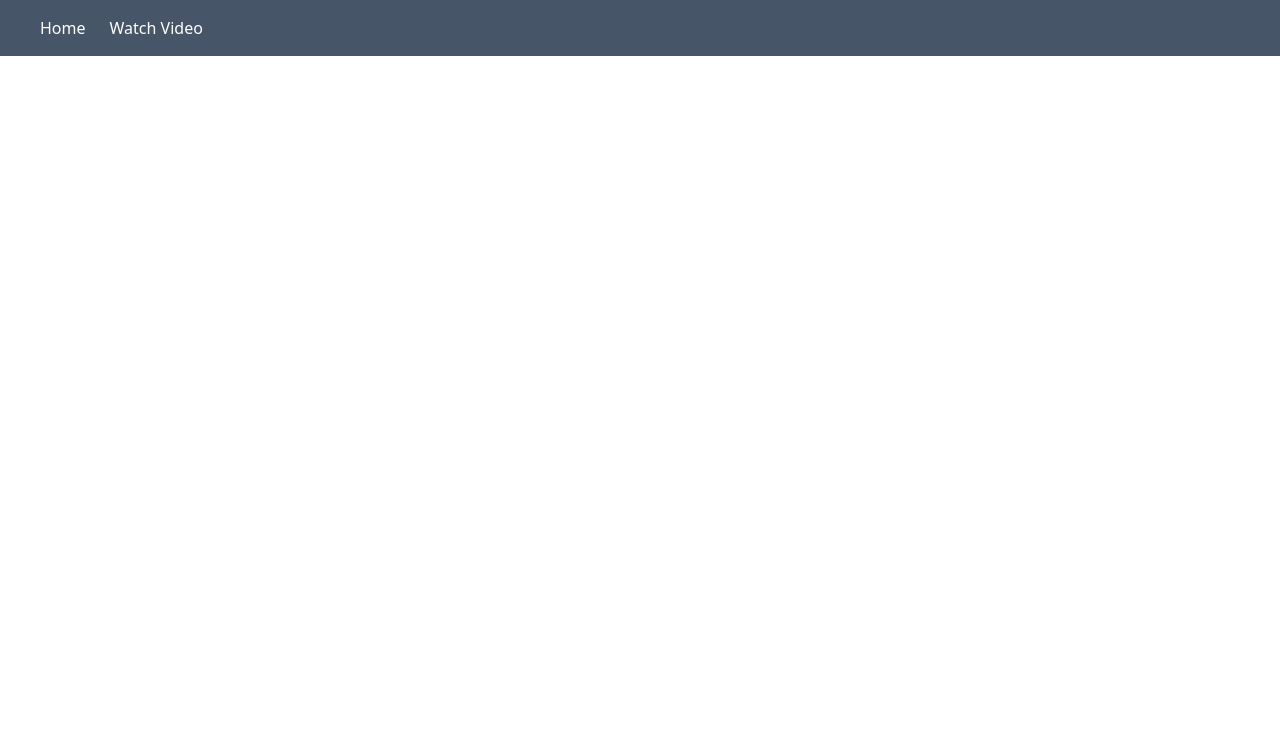
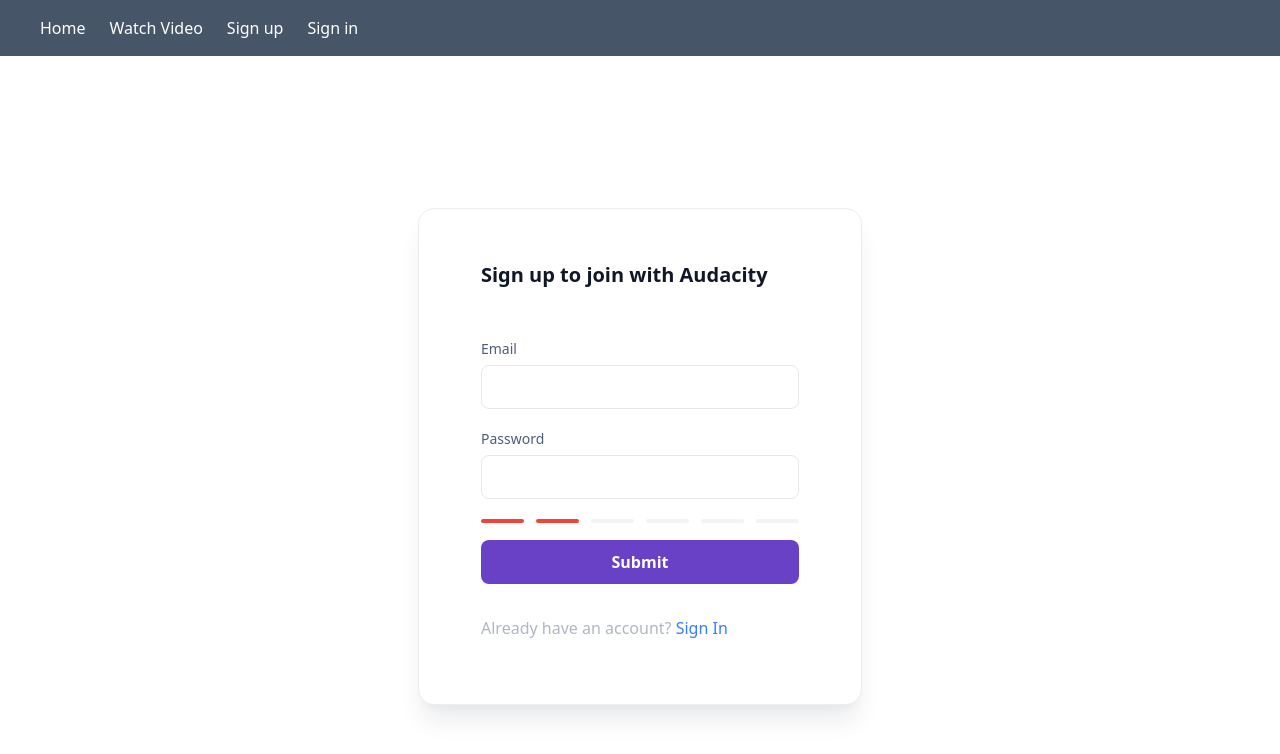
Before and after one commit to farjanaIslamNipa/audacity-job-task, a Vue app: page /sign-up in a window 1280 px wide. Before the commit this address had no page. Shown: the top 754 px of the page. Built offline with nearby package versions, Linux system fonts and the light colour scheme.

Commit message:
implement firebase authentication

```diff
--- a/package.json
+++ b/package.json
@@ -9,6 +9,7 @@
     "preview": "vite preview"
   },
   "dependencies": {
+    "firebase": "^10.7.1",
     "vue": "^3.3.11",
     "vue-router": "^4.2.5"
   },
--- a/src/components/app/Navbar.vue
+++ b/src/components/app/Navbar.vue
@@ -2,6 +2,8 @@
   <div class="bg-slate-600 text-white px-10 py-4 flex gap-6">
     <router-link to="/">Home</router-link>
     <router-link to="/watch-video">Watch Video</router-link>
+    <router-link to="/sign-up">Sign up</router-link>
+    <router-link to="/sign-in">Sign in</router-link>
   </div>
 </template>
 
--- /dev/null
+++ b/src/firebase.ts
@@ -0,0 +1,16 @@
+import { initializeApp } from "firebase/app";
+import { getAuth } from 'firebase/auth'
+
+const firebaseConfig = {
+  apiKey: "AIzaSyAmsgLeUtkzwl14So9GDCPiy3HBudG6oxo",
+  authDomain: "audacity-task.firebaseapp.com",
+  projectId: "audacity-task",
+  storageBucket: "audacity-task.appspot.com",
+  messagingSenderId: "282405279792",
+  appId: "1:282405279792:web:aae3d88067c03eada8b5f5"
+};
+
+// Initialize Firebase
+const app = initializeApp(firebaseConfig);
+
+export const auth = getAuth(app)
--- a/src/router/index.ts
+++ b/src/router/index.ts
@@ -15,6 +15,16 @@ const router = createRouter({
       name: 'WatchVideo',
       component: () => import('../views/WatchVideo.vue'),
     },
+    {
+      path: '/sign-up',
+      name: 'SignUp',
+      component: () => import('../views/auth/SignUp.vue'),
+    },
+    {
+      path: '/sign-in',
+      name: 'SignIn',
+      component: () => import('../views/auth/SignIn.vue'),
+    },
   ],
 })
 
--- /dev/null
+++ b/src/views/auth/SignIn.vue
@@ -0,0 +1,13 @@
+<template>
+  <div>
+
+  </div>
+</template>
+
+<script setup lang="ts">
+
+</script>
+
+<style scoped>
+
+</style>
--- /dev/null
+++ b/src/views/auth/SignUp.vue
@@ -0,0 +1,87 @@
+<template>
+    <div class='bg-white h-screen flex items-center justify-center w-full'>
+      <div class='w-full'>
+        <div class="bg-white max-w-[320px] xs:max-w-[400px] sm:max-w-[444px] mx-auto pt-[54px] pb-16 px-5  xs:px-10 sm:px-[62px] border border-[#EEE] rounded-2xl shadow-[0px_8px_8px_-4px_rgba(16,24,40,0.03),0px_20px_24px_-4px_rgba(16,24,40,0.08)]">
+          <!-- <div class="flex gap-[10px] mb-[22px]">
+            <img class='h-11 w-[50px]' src='' alt="Stack Logo" />
+            <h1 class='text-defaultGray text-[28px] font-bold'>Audacity</h1>
+          </div> -->
+          <p class='text-dark text-xl leading-6 font-semibold'>Sign up to join with Audacity</p>
+          <div class="mt-[52px]">
+            <form @submit.prevent="handleSignUp">
+              <div class="mb-5">
+                <label class='text-defaultGray text-sm font-medium mb-[6px] block'>Email</label>
+                <input v-model="email" type="text" class="h-11
+                      w-[100%]
+                      bg-white
+                      border
+                      rounded-lg
+                      px-[14px]
+                      py-[10px]
+                      placeholder:text-[##A9ACB5]
+                      placeholder:text-base
+                      focus:outline-none
+                      focus:border-brand
+                      shadow-[0px_0px_0px_4px_#FEE4E2,0px_1px_2px_0px_rgba(16, 24, 40, 0.05)]">
+              </div>
+              <div class="mb-5">
+                <label class='text-defaultGray text-sm font-medium mb-[6px] block'>Password</label>
+                <input v-model="password" type="text" class="h-11
+                  w-[100%]
+                  bg-white
+                  border
+                  rounded-lg
+                  px-[14px]
+                  py-[10px]
+                  placeholder:text-[##A9ACB5]
+                  placeholder:text-base
+                  focus:outline-none
+                  focus:border-brand
+                  shadow-[0px_0px_0px_4px_#FEE4E2,0px_1px_2px_0px_rgba(16, 24, 40, 0.05)]">
+              </div>
+              <div class="mt-[17px] flex gap-3">
+                <div class="h-1 w-11 rounded-[2px] bg-[#F04438]"></div>
+                <div class="h-1 w-11 rounded-[2px] bg-[#F04438]"></div>
+                <div class="h-1 w-11 rounded-[2px] bg-[#F3F3F3]"></div>
+                <div class="h-1 w-11 rounded-[2px] bg-[#F3F3F3]"></div>
+                <div class="h-1 w-11 rounded-[2px] bg-[#F3F3F3]"></div>
+                <div class="h-1 w-11 rounded-[2px] bg-[#F3F3F3]"></div>
+              </div>
+              <div class="mt-[17px] mb-8 mx-auto max-w-[320px]">
+              <button class="bg-brand text-white text-base font-semibold leading-6 capitalize flex justify-center items-center h-11 w-[100%] rounded-lg" type="submit">Submit</button>
+              </div>
+              <div class='text-lightGray text-base font-medium'>Already have an account? <router-link to="/sign-in" class='text-[#377DFF]'>Sign In</router-link></div>
+            </form>
+          </div>
+        </div>
+      </div>
+    </div>
+</template>
+
+<script setup lang="ts">
+import {ref} from 'vue';
+import {auth} from '../../firebase.ts'
+import { createUserWithEmailAndPassword } from "firebase/auth";
+
+
+const email = ref('')
+const password = ref('')
+
+const handleSignUp = () : void => {
+
+
+  createUserWithEmailAndPassword(auth, email.value, password.value)
+    .then((userCredential: any) => {
+      // Signed up
+      const user = userCredential.user;
+      console.log(user, 'iser')
+    })
+    .catch((error : any) => {
+     console.log(error.message)
+    });
+}
+</script>
+
+<style scoped>
+
+</style>
--- a/tailwind.config.js
+++ b/tailwind.config.js
@@ -5,7 +5,26 @@ export default {
     "./src/**/*.{vue,js,ts,jsx,tsx}",
   ],
   theme: {
-    extend: {},
+    extend: {
+      colors: {
+        brand: '#6941C6',
+        defaultGray: '#4E5D78',
+        lightGray: '#B0B7C3',
+        errorBorder: '#FDA29B',
+        errorFocus: '#FEE4E2',
+        error: '#F04438',
+        dark: '#101828',
+        defaultBorder: '#EAECF0'
+      }
+    },
+    screens:{
+      'xs': '412px',
+      'sm': '640px',
+      'md': '768px',
+      'lg': '1024px',
+      'xl': '1280px',
+      '2xl': '1536px'
+    }
   },
   plugins: [],
 }
```
Also changed, not shown: 1 other file (tests, documents, lock files or other folders).
